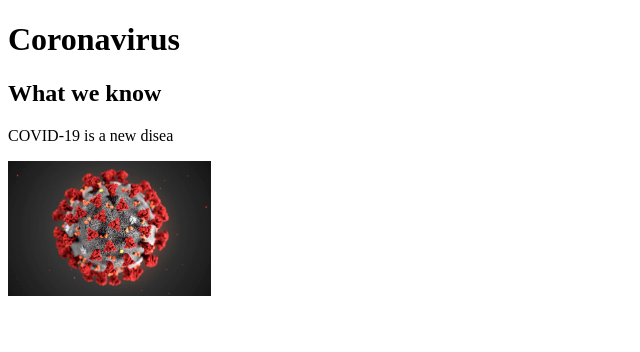
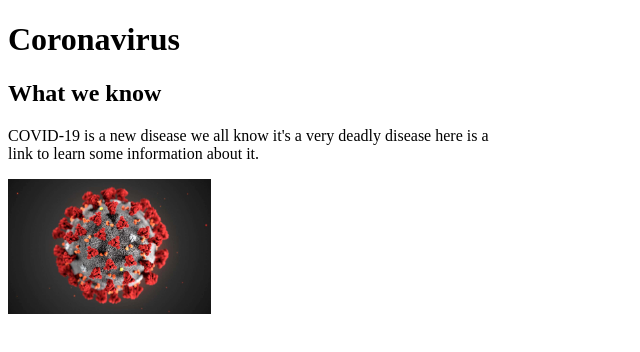
Before and after one commit to Hariniheartlove/Hariniheartlove.github.io, a plain HTML site: page index.html in a window 1280 px wide. Shown: the whole page, without its empty margins (0-640 px from the left). Drawn offline with Linux system fonts and the light colour scheme.

Commit message:
Update index.html

```diff
--- a/index.html
+++ b/index.html
@@ -8,7 +8,8 @@
     <body>
       <h1>Coronavirus</h1>
       <h2>What we know</h2>
-        <p>COVID-19 is a new disea</p>
+        <p>COVID-19 is a new disease we all know it's a very deadly disease here is a <br>link to learn some information about it.<a href="https://www.youtube.com/watch?v=TSkEwdzGbCA"</a> </p>
+
         <img src= "Coronavirus Bacteria.jpg" width="203">
 
     </body>
```
